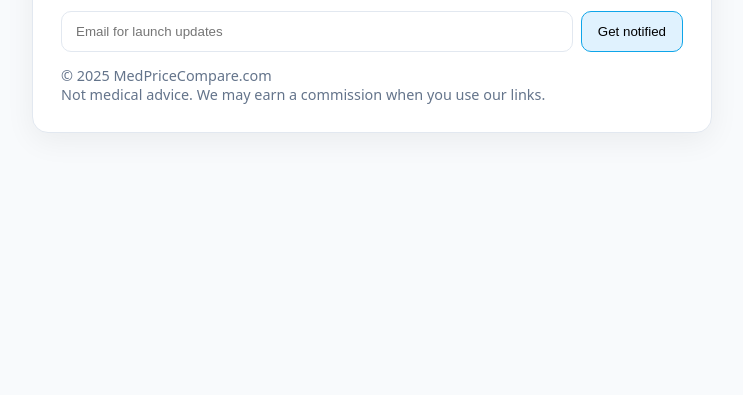
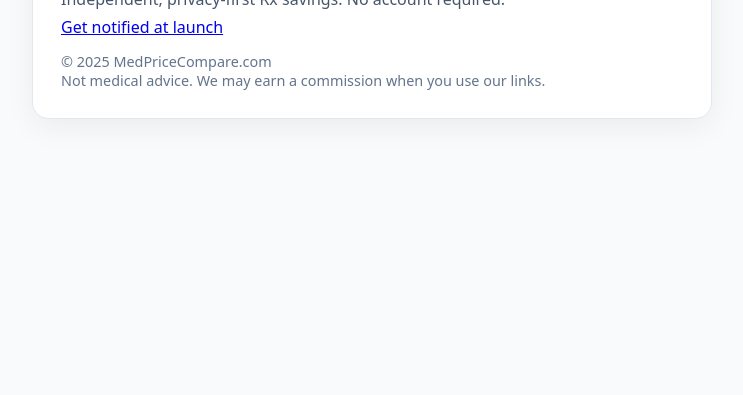
Before and after one commit to medpricecompare-rgb/medpricecompare, a plain HTML site: page index.html in a window 1280 px wide. Shown: the part 405-800 px from the top of the page, without its empty margins (268-1011 px from the left). Drawn offline with Linux system fonts and the light colour scheme.

Commit message:
Update index.html

```diff
--- a/index.html
+++ b/index.html
@@ -28,10 +28,11 @@
     <main class="card" role="main">
       <h1>Compare prescription medication prices near you</h1>
       <p class="muted">Independent, privacy-first Rx savings. No account required.</p>
-      <form action="https://formspree.io/f/YOUR_FORM_ID" method="POST">
-        <input type="email" name="email" placeholder="Email for launch updates" required>
-        <button type="submit">Get notified</button>
-      </form>
+        <p>
+          <a class="cta" href="mailto:medpricecompare@gmail.com?subject=Launch%20updates&body=Hi%20MPC%20team,%0D%0A%0D%0AMy%20email%20is:%20">
+            Get notified at launch
+          </a>
+        </p>
       <footer>
         <div>© <span id="y"></span> MedPriceCompare.com</div>
         <div>Not medical advice. We may earn a commission when you use our links.</div>
```
